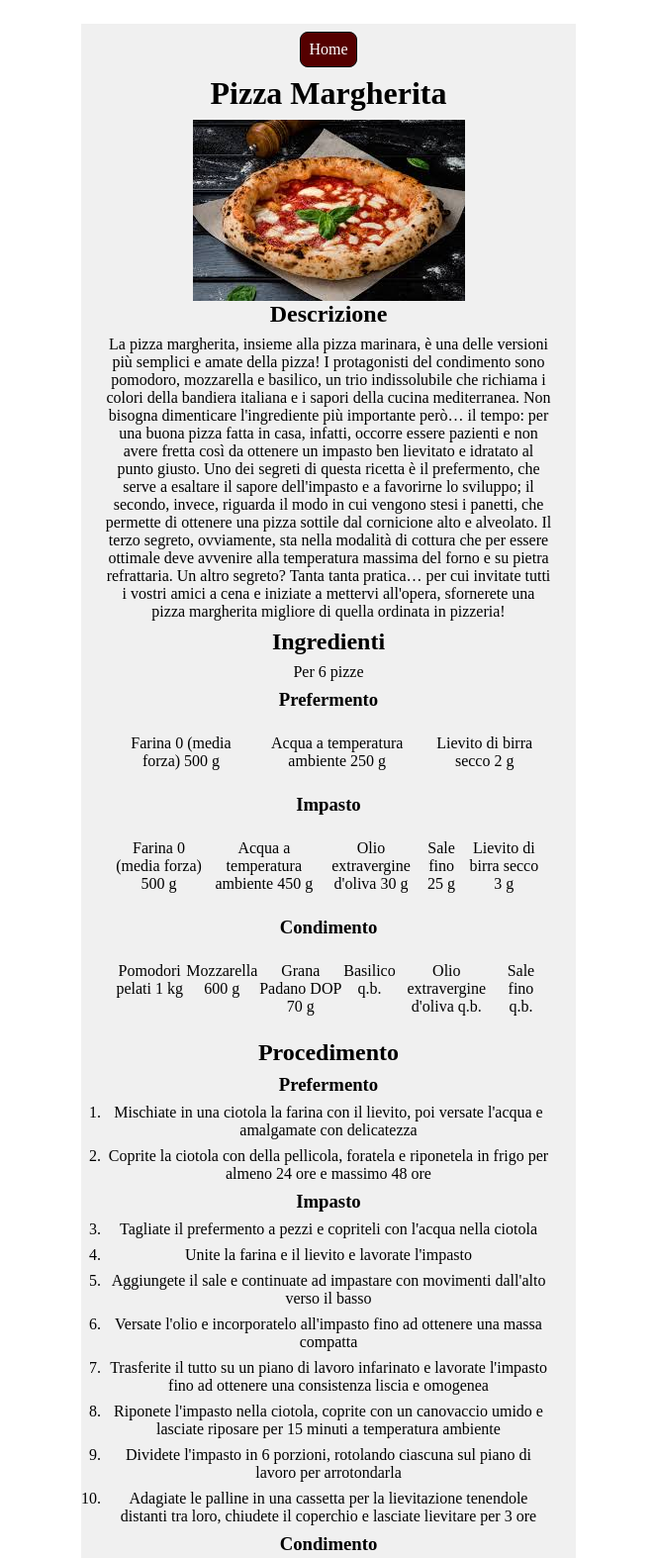
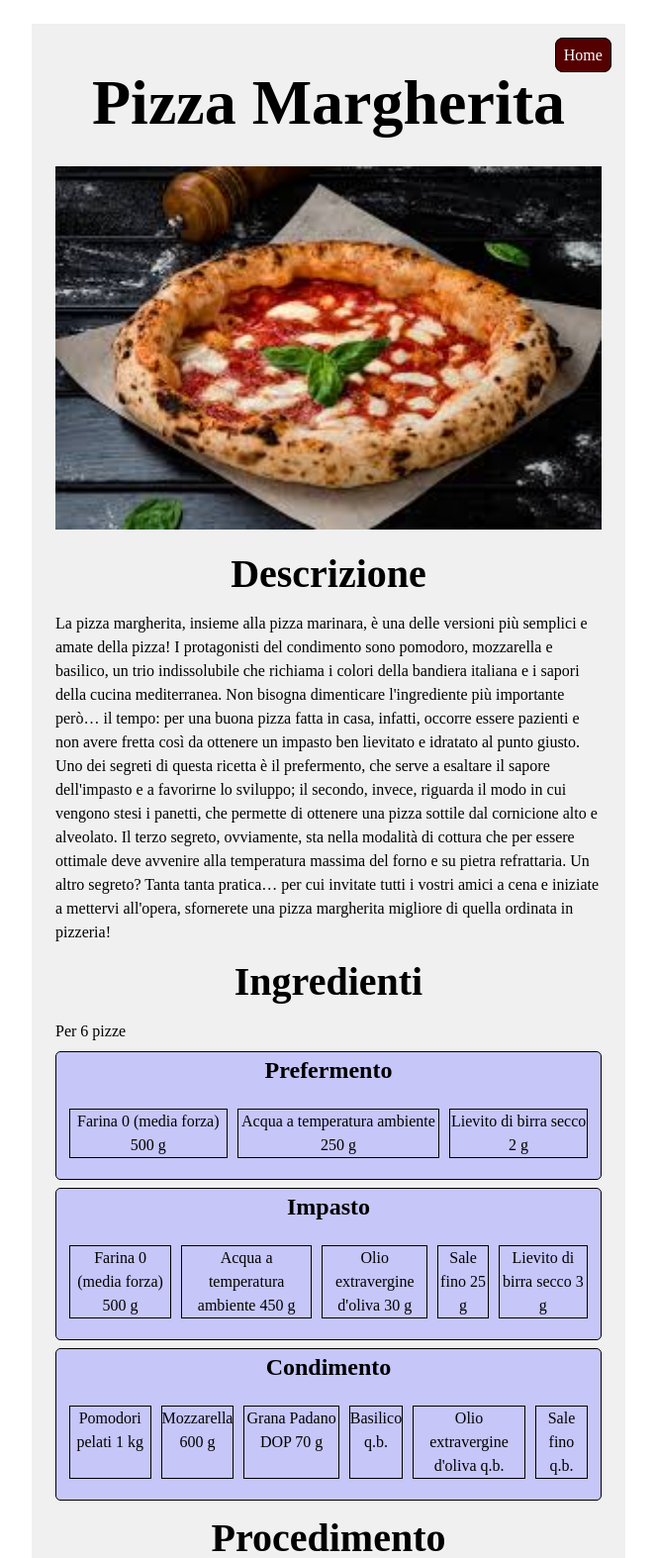
Before and after one commit to JackSrw/odin-recipes, a plain HTML site: page ricette/pizza-margherita.html in a window 1280 px wide. Shown: the top 1574 px of the page at 99% size, without its empty margins (308-971 px from the left). Drawn offline with Linux system fonts and the light colour scheme.

Commit message:
Style: Adding styles to pages
Testing new and different classes, selectors,
properties and values to expand knowledge and
retain previously learned concepts

```diff
--- a/ricette/pizza-margherita.html
+++ b/ricette/pizza-margherita.html
@@ -11,20 +11,23 @@
         <div class="body">
             <div class="content">
                 <a href="../index.html" class="home">Home</a>
-                <h1>Pizza Margherita</h1>
+                <h1 class="title">Pizza Margherita</h1>
                 <img src="../img/pizza-margherita.jpeg" alt="Una pizza margherita">
 
-                <h2>Descrizione</h2>
+                <h2 class="descr">Descrizione</h2>
                 <p>La pizza margherita, insieme alla pizza marinara, è una delle versioni più semplici e amate della pizza! I protagonisti del condimento sono pomodoro, mozzarella e basilico, un trio indissolubile che richiama i colori della bandiera italiana e i sapori della cucina mediterranea. Non bisogna dimenticare l'ingrediente più importante però… il tempo: per una buona pizza fatta in casa, infatti, occorre essere pazienti e non avere fretta così da ottenere un impasto ben lievitato e idratato al punto giusto. Uno dei segreti di questa ricetta è il prefermento, che serve a esaltare il sapore dell'impasto e a favorirne lo sviluppo; il secondo, invece, riguarda il modo in cui vengono stesi i panetti, che permette di ottenere una pizza sottile dal cornicione alto e alveolato. Il terzo segreto, ovviamente, sta nella modalità di cottura che per essere ottimale deve avvenire alla temperatura massima del forno e su pietra refrattaria. Un altro segreto? Tanta tanta pratica… per cui invitate tutti i vostri amici a cena e iniziate a mettervi all'opera, sfornerete una pizza margherita migliore di quella ordinata in pizzeria!</p>
 
-                <h2>Ingredienti</h2>
+                <h2 class="ingr">Ingredienti</h2>
                 <p>Per 6 pizze</p>
+                <div class="ingr_sub">
                     <h3>Prefermento</h3>
                     <ul>
                         <li>Farina 0 (media forza) 500 g</li>
                         <li>Acqua a temperatura ambiente 250 g</li>
                         <li>Lievito di birra secco 2 g</li>
                     </ul>
+                </div>
+                <div class="ingr_sub">
                     <h3>Impasto</h3>
                     <ul>
                         <li>Farina 0 (media forza) 500 g</li>
@@ -33,6 +36,8 @@
                         <li>Sale fino 25 g</li>
                         <li>Lievito di birra secco 3 g</li>
                     </ul>
+                </div>
+                <div class="ingr_sub">
                     <h3>Condimento</h3>
                     <ul>
                         <li>Pomodori pelati 1 kg</li>
@@ -42,8 +47,9 @@
                         <li>Olio extravergine d'oliva q.b.</li>
                         <li>Sale fino q.b.</li>
                     </ul>
+                </div>
 
-                <h2>Procedimento</h2>
+                <h2 class="steps">Procedimento</h2>
                 <h3>Prefermento</h3>
                 <ol>
                     <li>Mischiate in una ciotola la farina con il lievito, poi versate l'acqua e amalgamate con delicatezza</li>
--- a/style.css
+++ b/style.css
@@ -9,6 +9,7 @@ html {
 }
 
 * {
+    line-height: 1.5;
     margin: 0px;
     padding: 0px;
     margin-bottom: 8px;
@@ -16,23 +17,38 @@ html {
 }
 
 body {
-    width: 500px;
+    max-width: 600px;
     margin: 16px auto;
 }
 
 .body {
     background-color: #f0f0f0;
-    text-align: center;
 }
 
 .content {
     margin: 24px;
 }
 
+.title,
+.descr,
+.ingr,
+.steps,
+h3 {
+    text-align: center;
+    font-size: 2.5em;
+}
+
 .title {
-    text-align: center;
     font-size: 64px;
     padding: 8px;
+}
+
+img {
+    width: 100%;
+}
+
+h3 {
+    font-size: 1.5em;
 }
 
 ul {
@@ -42,7 +58,7 @@ ul {
 }
 
 li {
-    margin: 8px auto;
+    margin: auto;
 }
 
 a {
@@ -62,7 +78,21 @@ a:hover {
     color: #00f
 }
 
-img {
-    display: block;
-    margin: auto;
+.home {
+    display: inline;
+    position: relative;
+    left: 90%;
+    top: 20px;
 }
+
+.ingr_sub {
+    background-color: #aaf9;
+    border: 1px solid black;
+    border-radius: 5px;
+}
+
+.ingr_sub li{
+    border: 1px solid black;
+    margin: 5px;
+    text-align: center;
+}
```
Lines whose indentation alone changed are shown as unchanged.
